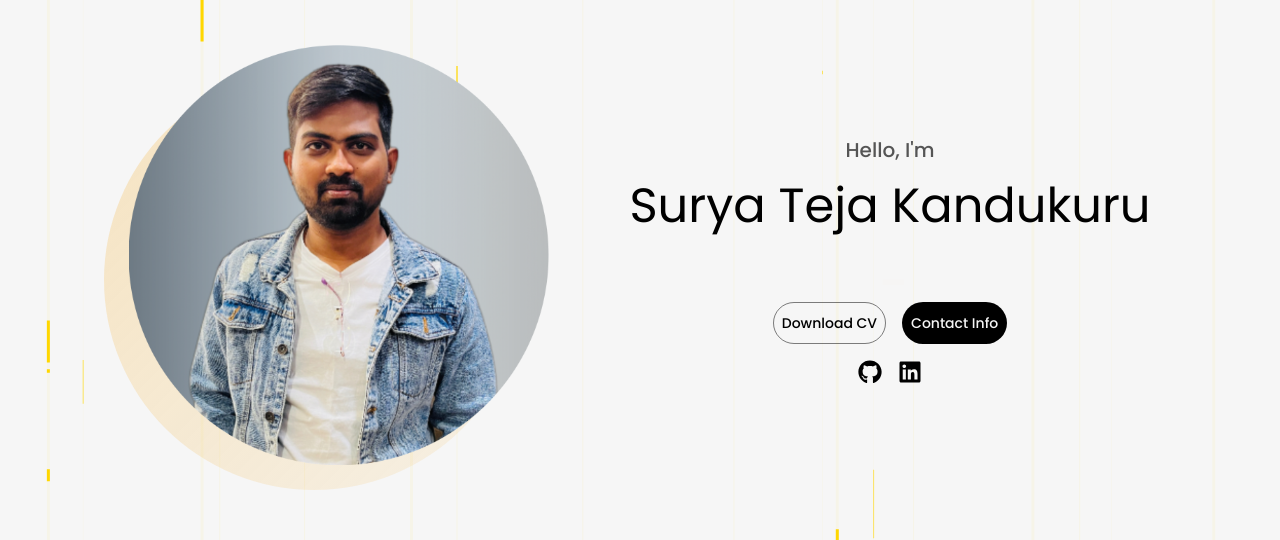
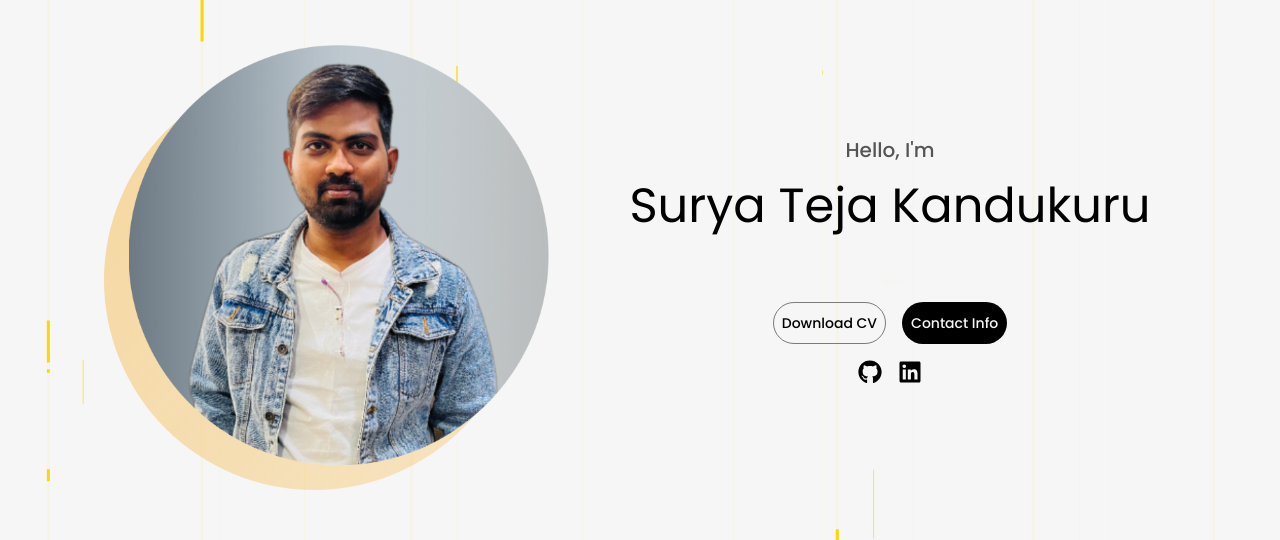
Before and after one commit to thejus557/my-portfolio, a React (Vite) app: page / in a window 1280 px wide. Shown: the part 205-745 px from the top of the page. Built offline with nearby package versions, Linux system fonts and the light colour scheme.

Commit message:
fix: gold shades

```diff
--- a/tailwind.config.js
+++ b/tailwind.config.js
@@ -31,8 +31,8 @@ export default {
         },
       },
       gradientColorStops: {
-        'gold-40': 'rgba(246, 184, 70, 0.3)',
-        'gold-1': 'rgba(246, 184, 70, 0.1)',
+        'gold-40': 'rgba(246, 184, 70, 0.5)',
+        'gold-1': 'rgba(246, 184, 70, 0.3)',
       },
     },
   },
```
